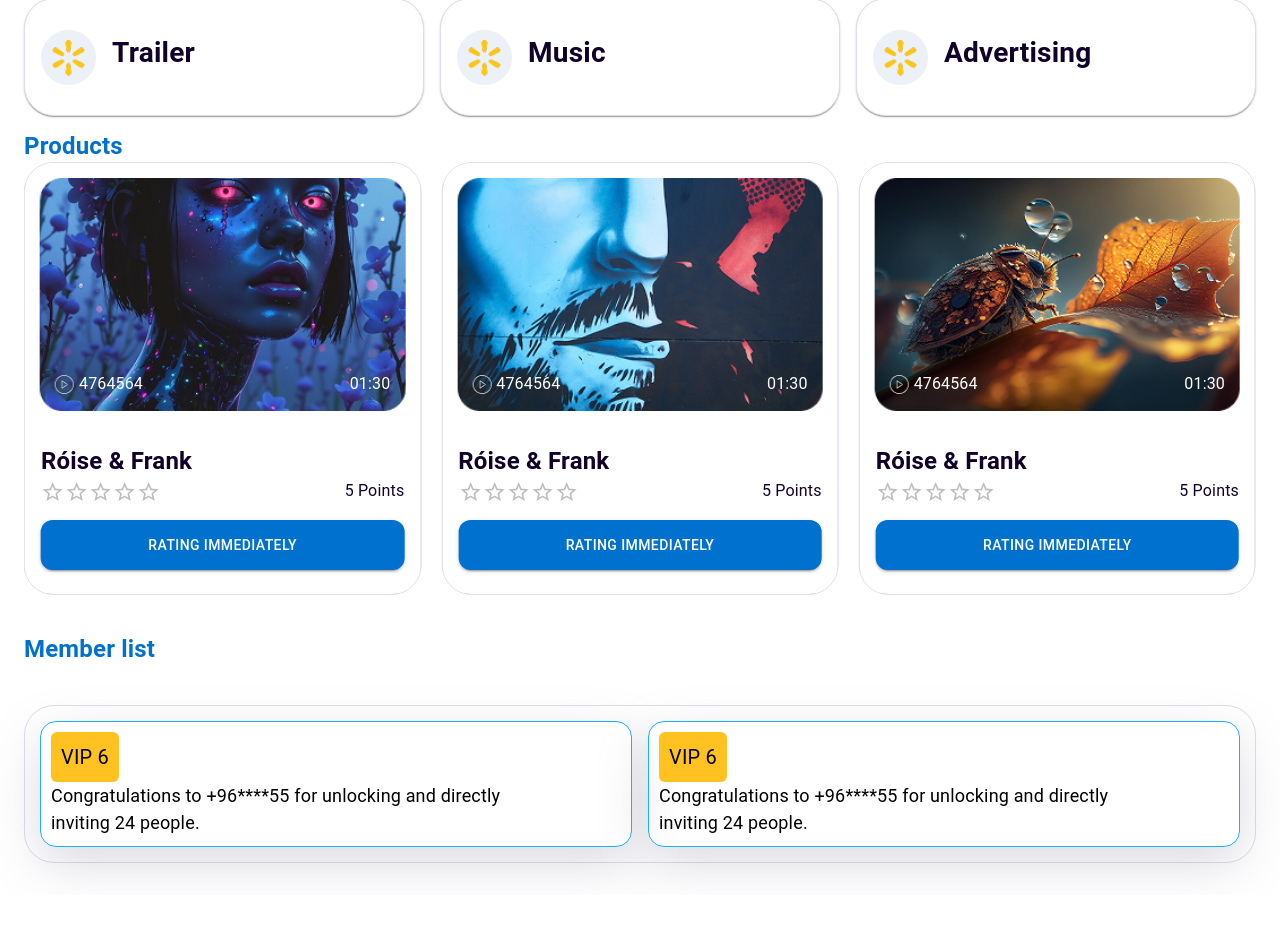
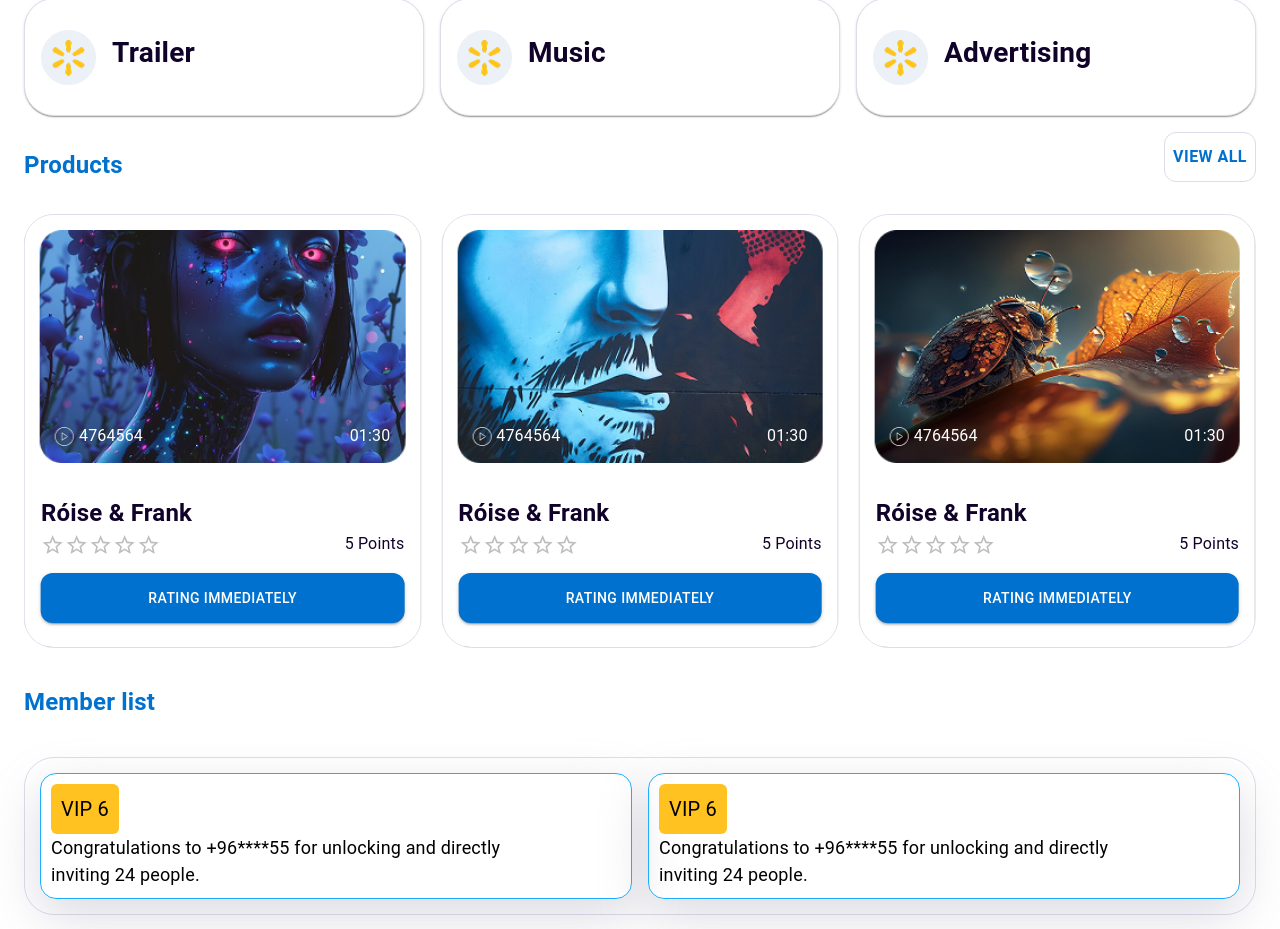
Before and after one commit to metaflowx/mfx-walwart, a Next.js app: page /dashboard in a window 1280 px wide. Shown: the part 837-1766 px from the top of the page. Before the commit the page ends 1732 px from the top, so only its background shows below. Built offline with nearby package versions, Linux system fonts and the light colour scheme; no server answers.

Commit message:
home section completed

```diff
--- a/src/ui/dashboard/Products.tsx
+++ b/src/ui/dashboard/Products.tsx
@@ -17,10 +17,23 @@ const products = [
 
 const Products = () => {
   return (
-    <Box>
-      <Typography variant="h4" sx={{ fontWeight: 700, color: "#0071CE", fontSize: "24px", mt: 2 }}>
+    <Box mt={2} >
+     <Box sx={{display:"flex",justifyContent:"space-between",alignItems:"center",pb:4}}  >
+     <Typography variant="h4" sx={{ fontWeight: 700, color: "#0071CE", fontSize: "24px", mt: 2 }}>
         Products
       </Typography>
+      <Button sx={{
+        border: "1px solid #DCDCEB",
+        borderRadius:"12px",
+        height:"50px",
+        color:"#0071CE",
+        fontSize:"16px",
+        fontWeight:600
+      }} >
+        View All
+      </Button>
+
+     </Box>
 
       {/* Swiper component for auto sliding */}
       <Swiper
```
